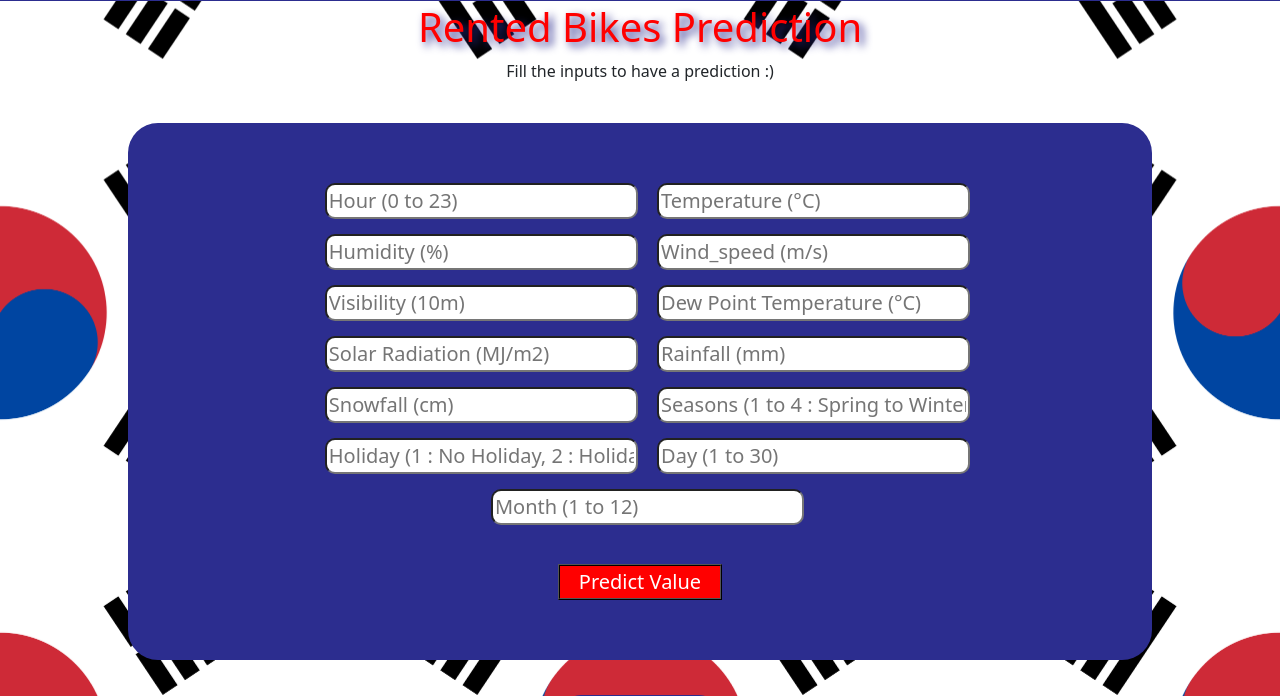
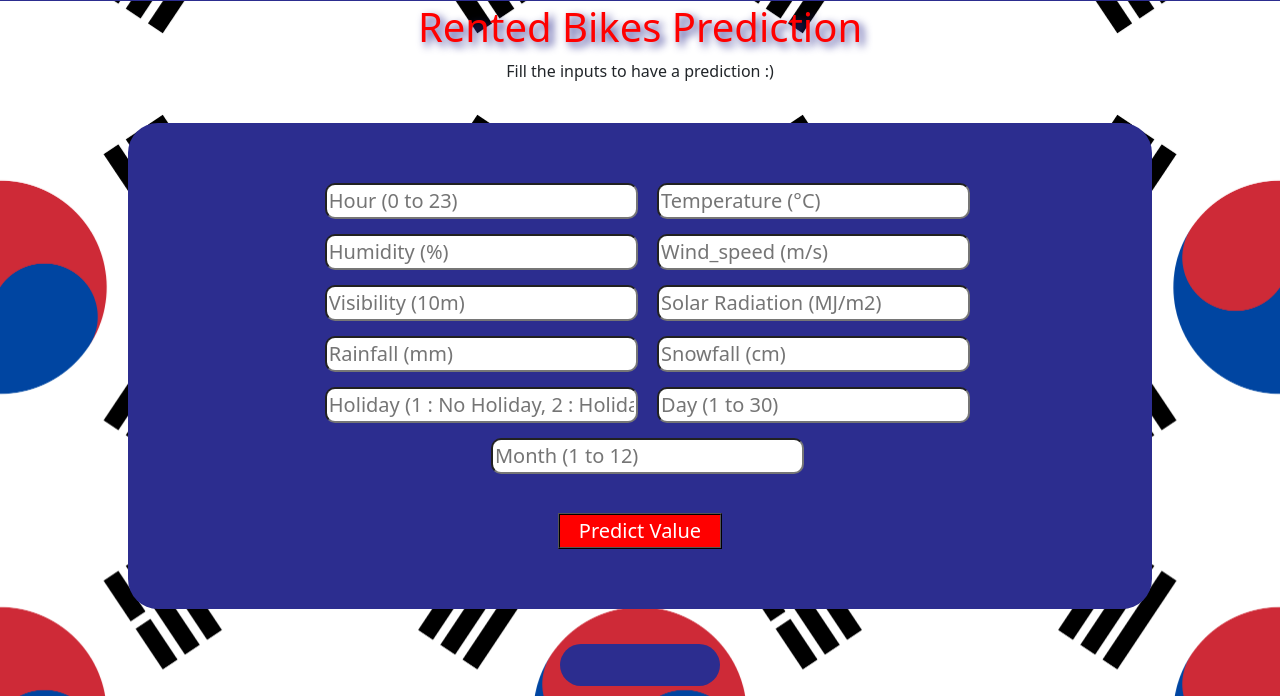
Before and after one commit to Wjnnje/Python_for_data_analysis, a Flask app: page / in a window 1280 px wide. Shown: the part 102-798 px from the top of the page. Run offline with Flask 2, Linux system fonts and the light colour scheme; parts of the project's set-up code (start-up, migrations or seed data) failed here and were passed over.

Commit message:
Add files via upload

```diff
--- a/templates/index.html
+++ b/templates/index.html
@@ -33,11 +33,9 @@
 			<input type="text" name="humidity" placeholder="Humidity (%)" required="required">
 			<input type="text" name="wind_speed" placeholder="Wind_speed (m/s)" required="required">
 			<input type="text" name="visibility" placeholder="Visibility (10m)" required="required">
-			<input type="text" name="dew_point_temperature" placeholder="Dew Point Temperature (°C)" required="required">
 			<input type="text" name="solar_radiation" placeholder="Solar Radiation (MJ/m2)" required="required">
 			<input type="text" name="rainfall" placeholder="Rainfall (mm)" required="required">
 			<input type="text" name="snowfall" placeholder="Snowfall (cm)" required="required">
-			<input type="text" name="seasons" placeholder="Seasons (1 to 4 : Spring to Winter)" required="required">
 			<input type="text" name="holiday" placeholder="Holiday (1 : No Holiday, 2 : Holiday)" required="required">
 			<input type="text" name="day" placeholder= "Day (1 to 30)" required="required">
 			<input type="text" name="month" placeholder="Month (1 to 12) " required="required">
```
